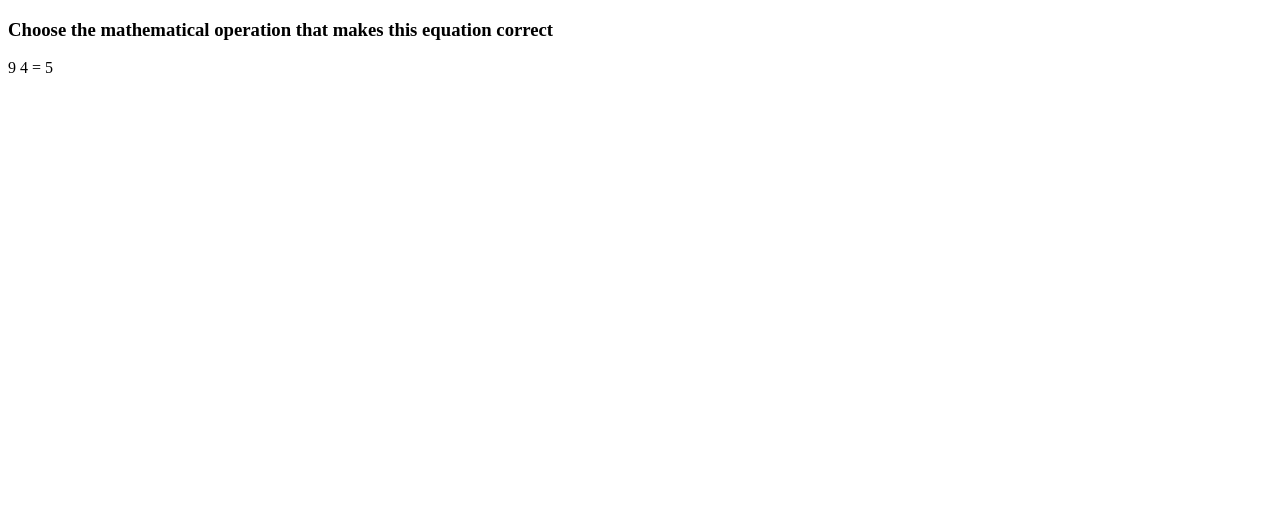
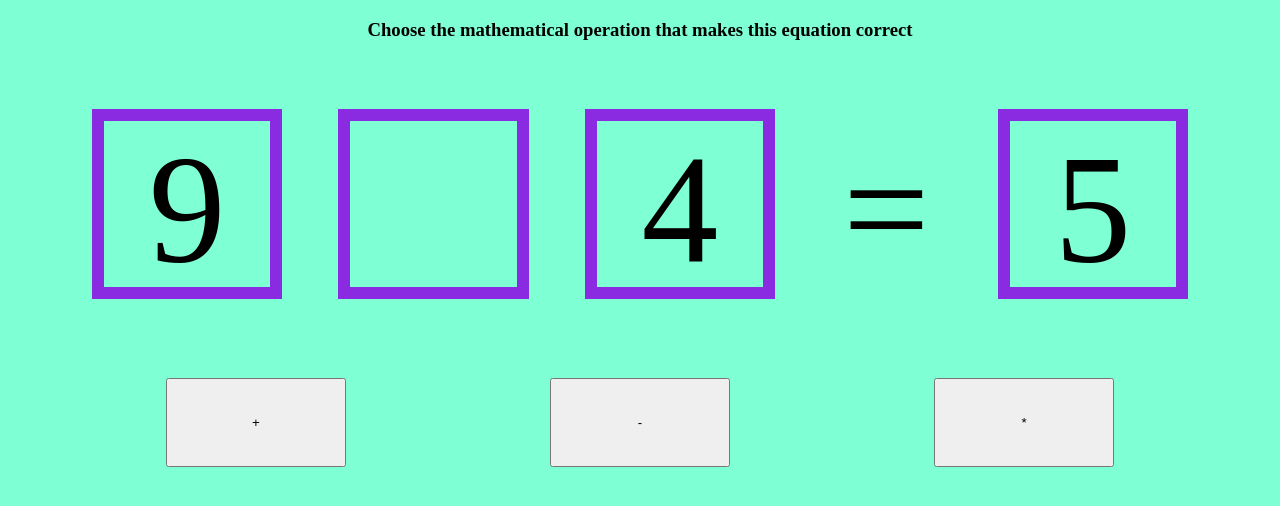
Before and after one commit to KwesiJoe/kiddo, a plain HTML site: page index.html in a window 1280 px wide. Drawn offline with Linux system fonts and the light colour scheme.

Commit message:
add styles and script

```diff
--- a/index.html
+++ b/index.html
@@ -5,14 +5,23 @@
     <meta http-equiv="X-UA-Compatible" content="IE=edge">
     <meta name="viewport" content="width=device-width, initial-scale=1.0">
     <title>Kiddo</title>
+    <link rel="stylesheet" href="./styles/index.css">
     <script src="./scripts/script.js" defer></script>
 </head>
 <body>
     <h3>Choose the mathematical operation that makes this equation correct</h3>
-    <span id="first_number"></span>
-    <span id="operation"></span>
-    <span id="second_number"></span>
-    <span>=</span>
-    <span id="result"></span>
+    <div class="problem">
+        <span id="first_number"></span>
+        <span id="operation"></span>
+        <span id="second_number"></span>
+        <span id="equality">=</span>
+        <span id="result"></span>
+    </div>
+
+    <div class="operations">
+        <button id="addition">+</button>
+        <button id="substraction">-</button>
+        <button id="multiplication">*</button>
+    </div>
 </body>
 </html>
--- a/scripts/script.js
+++ b/scripts/script.js
@@ -1,5 +1,6 @@
 const firstNumberSlot = document.querySelector('#first_number');
 const secondNumberSlot = document.querySelector('#second_number');
+const operationSlot = document.querySelector('#operation');
 const resultSlot = document.querySelector('#result');
 
 function generateRandomNumber(max){
@@ -11,7 +12,7 @@ function getResult(){
     // 2 ---> -
     // 3 ---> *
     // 4 ---> /
-    operationID = generateRandomNumber(4)
+    operationID = generateRandomNumber(3)
     switch (operationID) {
         case 1:
         result = firstNumber + secondNumber;
@@ -22,9 +23,9 @@ function getResult(){
         case 3:
         result = firstNumber * secondNumber;
         break;
-        case 4:
-        result = firstNumber / secondNumber;
-        break;
+        // case 4:
+        // result = firstNumber / secondNumber;
+        // break;
     }
 
     return result
@@ -37,3 +38,7 @@ result = getResult()
 firstNumberSlot.textContent = firstNumber;
 secondNumberSlot.textContent = secondNumber;
 resultSlot.textContent = result;
+
+function validateAnswer(){
+
+}
--- /dev/null
+++ b/styles/index.css
@@ -0,0 +1,45 @@
+* {
+    box-sizing: border-box;
+}
+
+body {
+    display: flex;
+    flex-direction: column;
+    text-align: center;
+    width: 90%;
+    margin: auto;
+    background-color: aquamarine;
+}
+
+h3{
+    margin-bottom: 5rem;
+}
+
+.problem {
+    display: flex;
+    justify-content: center;
+    column-gap: 5rem;
+    margin-bottom: 5rem;
+}
+
+#first_number, #operation, #second_number, #result {
+    width: 13vw;
+    height: 13vw;
+    outline: blueviolet 1vw solid;
+    vertical-align: middle;
+    font-size: 12vw;
+}
+
+.operations {
+    display: flex;
+    justify-content: space-around;
+}
+
+#equality {
+    font-size: 12vw;
+}
+
+button {
+    width: 14vw;
+    height: 7vw;
+}
```
